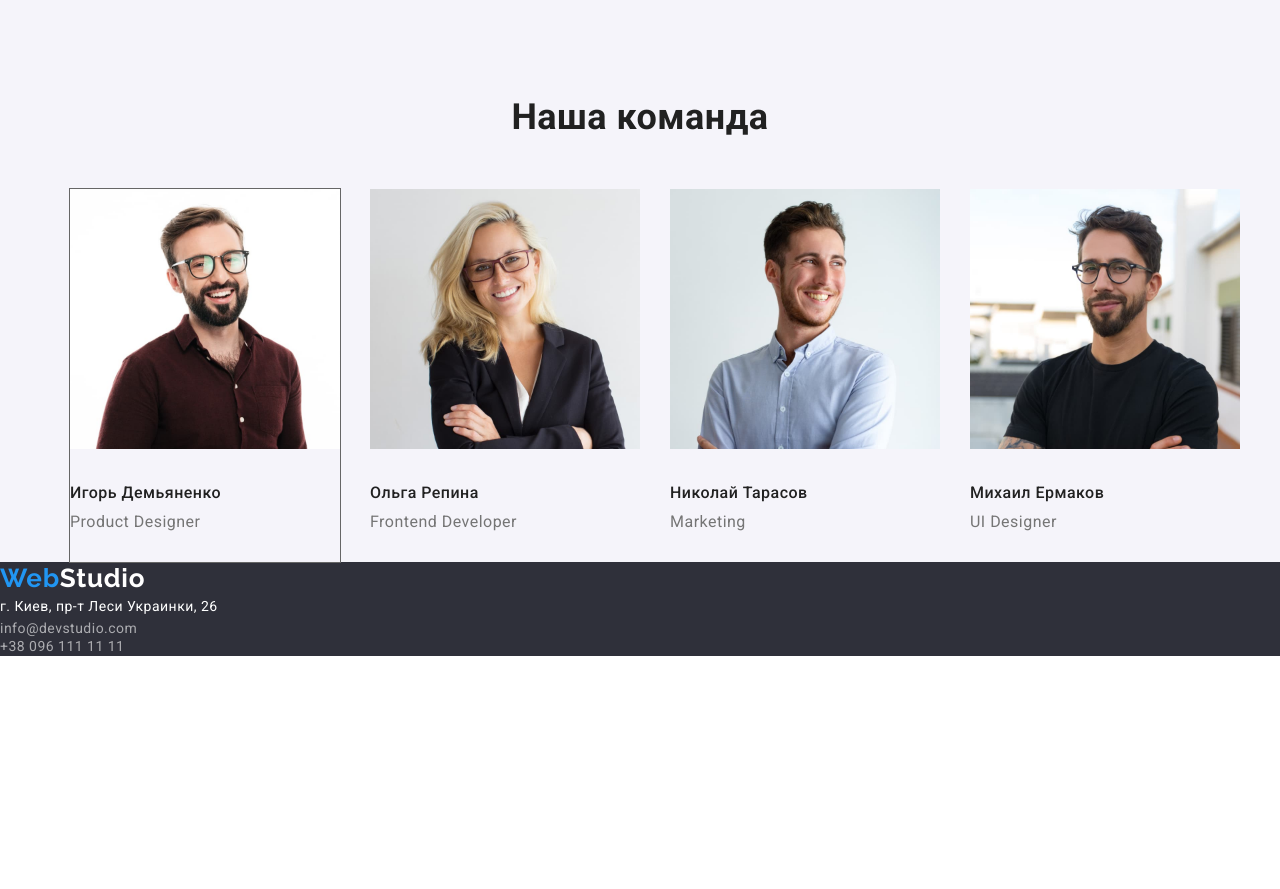
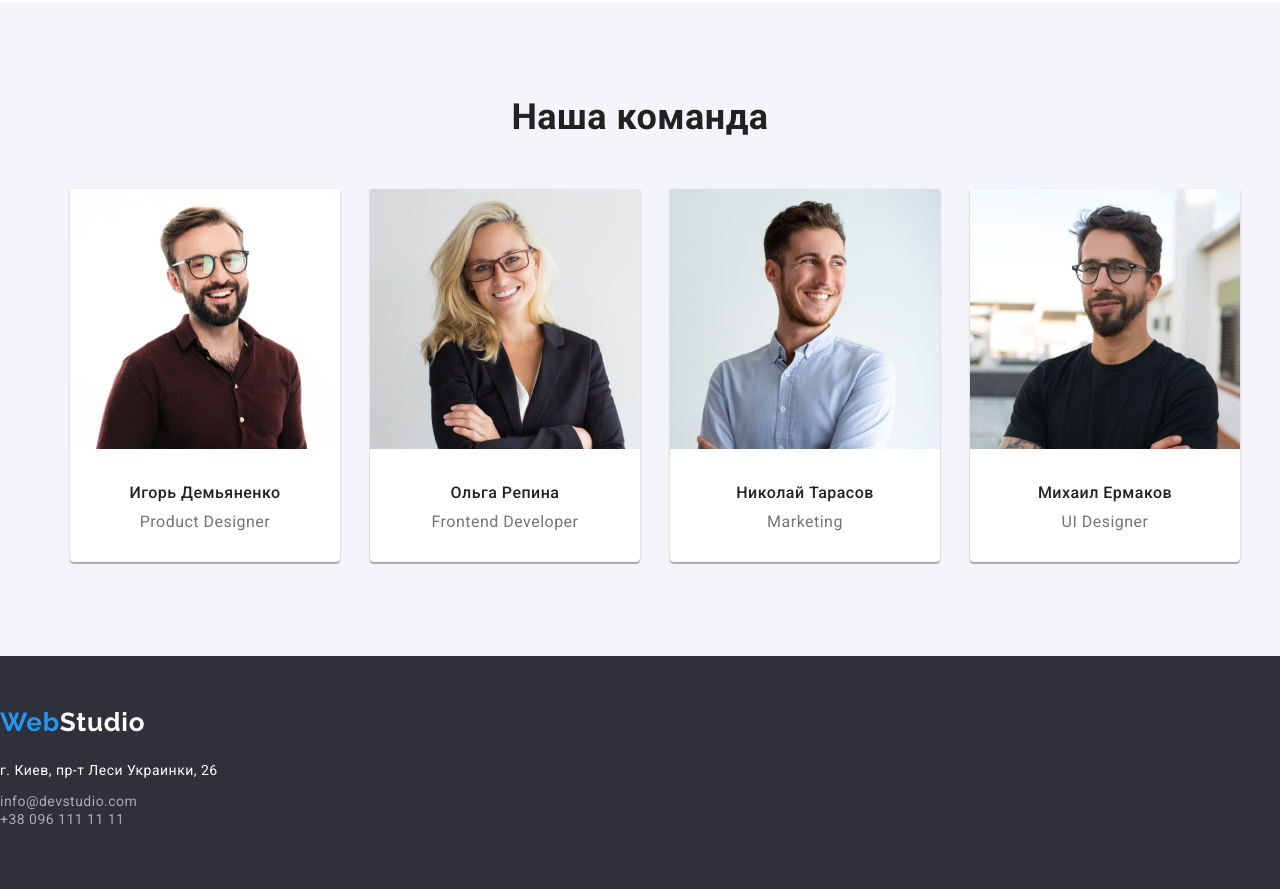
Before and after one commit to olegsavchuk95/goit-markup-hw-03, a plain HTML site: page index.html in a window 1280 px wide. Shown: the part 1596-2485 px from the top of the page. Before the commit the page ends 2252 px from the top, so only its background shows below. Drawn offline with nearby package versions, Linux system fonts and the light colour scheme.

Commit message:
Add team and footer

```diff
--- a/css/styles.css
+++ b/css/styles.css
@@ -38,14 +38,12 @@ body {
 /* Общие классы */
 
 .container {
-
   display: flex;
   margin: 0 auto;
 
   width: 1170px;
   padding-left: 15px;
   padding-right: 15px;
-
 }
 .list {
   padding-left: 0px;
@@ -70,7 +68,6 @@ body {
 /* ----ЛОГО---- */
 
 .logo {
-
   font-family: Raleway, sans-serif;
   font-weight: 700;
   font-size: 26px;
@@ -83,42 +80,31 @@ body {
 }
 
 .logo-header {
-
   display: flex;
   align-items: center;
-
 }
 
 /* ----НАВІГАЦІЯ---- */
 
 .header-list {
-
   display: flex;
   align-items: center;
   margin-left: 93px;
-
 }
 
 .header-list .item {
-
   margin-right: 50px;
-
 }
 
 .header-list .item:last-child {
-
   margin-right: 0px;
-
 }
 
 .header-nav-links {
-
   display: block;
   padding-top: 32px;
   padding-bottom: 32px;
-
 }
-
 
 .nav-links a {
   font-weight: 500;
@@ -141,11 +127,9 @@ body {
 /* ----КОНТАКТИ ХЕДЕРА---- */
 
 .contacts {
-
   display: flex;
   margin-left: auto;
   align-items: center;
-
 
   font-weight: 500;
   font-size: 14px;
@@ -165,16 +149,13 @@ body {
 }
 
 .contacts .header-contacts-item + .header-contacts-item {
-
   margin-left: 50px;
-
 }
 
 /*-----------------------------------------------------------*/
 
 /*----ТИПУ-ГЕРОЙ---- */
 .header {
-
   text-align: center;
   padding-top: 280px;
 
@@ -189,12 +170,10 @@ body {
 
 /* ----КНОПКА-ГЕРОЙ---- */
 .alpha-button {
-
   text-align: center;
   padding: 10px 32px;
   margin-top: 30px;
   margin-bottom: 200px;
-
 
   font-family: inherit;
 
@@ -213,20 +192,15 @@ body {
 /* ---ОСОБЕННОСТИ---- */
 
 .features-list {
-
   display: flex;
   padding-top: 94px;
-
 }
 
- .featured-lits-item:not(:last-child){
-
+.featured-lits-item:not(:last-child) {
   margin-right: 50px;
-
 }
 
 .features-subtitle {
-
   padding-top: 94px;
   padding-bottom: 10px;
 
@@ -245,8 +219,14 @@ body {
 }
 
 /* ----ЧЕМ МЫ ЗАНИМАЕМСЯ---- */
+
+.works {
+
+  padding-bottom: 94px;
+
+}
+
 .works-header {
-
   padding-top: 94px;
   text-align: center;
 
@@ -256,36 +236,27 @@ body {
 }
 
 .works-list {
-
   display: flex;
   padding-top: 50px;
-
 }
 
 .works-list-item {
-
   display: flex;
-
 }
 
 .works-list-item:not(:last-child) {
-
   margin-right: 30px;
-
 }
-
 
 /* ----НАША КОМАНДА---- */
 
 .team {
-
-  padding-top: 94px;
+  padding-bottom: 94px;
 
   background: #f5f4fa;
 }
 
 .team-header {
-
   padding-top: 94px;
 
   font-weight: 700;
@@ -295,53 +266,60 @@ body {
 }
 
 .team-list {
-
   display: flex;
-
 }
 
 .team-list-item {
-
   padding-top: 50px;
-
 }
 
 .team-list-item:not(:last-child) {
-
   margin-right: 30px;
-
 }
 
 .team-item {
+  background-color: var(--white);
 
-  outline: 1px solid #666;
+  border-radius: 0px 0px 4px 4px;
 
+  box-shadow: 0px 1px 3px rgba(0, 0, 0, 0.12), 0px 1px 1px rgba(0, 0, 0, 0.14),
+    0px 2px 1px rgba(0, 0, 0, 0.2);
 }
 
 .team-subtitle {
-
   padding-top: 30px;
 
   font-weight: 500;
   font-size: 16px;
   line-height: 1.2em;
+  text-align: center;
 }
 
 .team-text {
-
   padding-top: 10px;
   padding-bottom: 30px;
 
   font-size: 16px;
   line-height: 1.2em;
+  text-align: center;
 
   color: var(--secondary-color-gray);
 }
 
-/* Footer */
+/* ----ТЬФУТЕР---- */
 
 .footer {
+
+  padding-top: 50px;
+
   background-color: #2f303a;
+}
+
+
+.footer-items {
+
+  width: 1170px;
+
 }
 
 .white-word {
@@ -349,11 +327,21 @@ body {
 }
 
 .address {
+
+  padding-top: 20px;
+
   font-style: normal;
   font-size: 14px;
   line-height: 1.7em;
 
   color: var(--white);
+}
+
+.contacts-footer {
+
+  padding-top: 9px;
+  padding-bottom: 60px;
+
 }
 
 .footer-links {
@@ -365,6 +353,9 @@ body {
 
   text-decoration: none;
 }
+
+
+
 
 /* Pprtfolio */
 
@@ -386,8 +377,6 @@ body {
 
 /* Buttons */
 
-
-
 .filter-button {
   font-family: inherit;
 
--- a/index.html
+++ b/index.html
@@ -117,29 +117,35 @@
                         </li>
                         <li class="team-list-item">
 
+                            <div class="team-item">
                                 <img src="images/olga-repina.JPG" alt="Ольга Репина Frontend Developer" width="270" height="260">
 
                                 <h3 class="team-subtitle">Ольга Репина</h3>
 
                                 <p class="team-text">Frontend Developer</p>
+                            </div>
 
                         </li>
                         <li class="team-list-item">
 
+                            <div class="team-item">
                                 <img src="images/nikolay-tarasov.JPG" alt="Николай Тарасов Marketing" width="270" height="260">
 
                                 <h3 class="team-subtitle">Николай Тарасов</h3>
 
                                 <p class="team-text">Marketing</p>
+                            </div>
 
                         </li>
                         <li class="team-list-item">
 
+                            <div class="team-item">
                                 <img src="images/mikhail-ermakov.JPG" alt="Михаил Ермаков UI Designer" width="270" height="260">
 
                                 <h3 class="team-subtitle">Михаил Ермаков</h3>
 
                                 <p class="team-text">UI Designer</p>
+                            </div>
 
                         </li>
                     </ul>
@@ -152,6 +158,7 @@
     <!-- Footer -->
     <footer class="footer">
 
+        <div class="footer-items">
             <a class="logo" href="./index.html"><span class="blue-word">Web</span><span class="white-word">Studio</span></a>
 
             <address class="address">
@@ -162,6 +169,7 @@
                 <a class="footer-links" href="mailto:info@devstudio.com" class="my-e-mail">info@devstudio.com</a><br>
                 <a class="footer-links" href="tel:+38-096-111-11-11" class="my-cell-number">+38 096 111 11 11</a>
             </div>
+        </div>
 
     </footer>
 </body>
```
Lines whose indentation alone changed are shown as unchanged.
